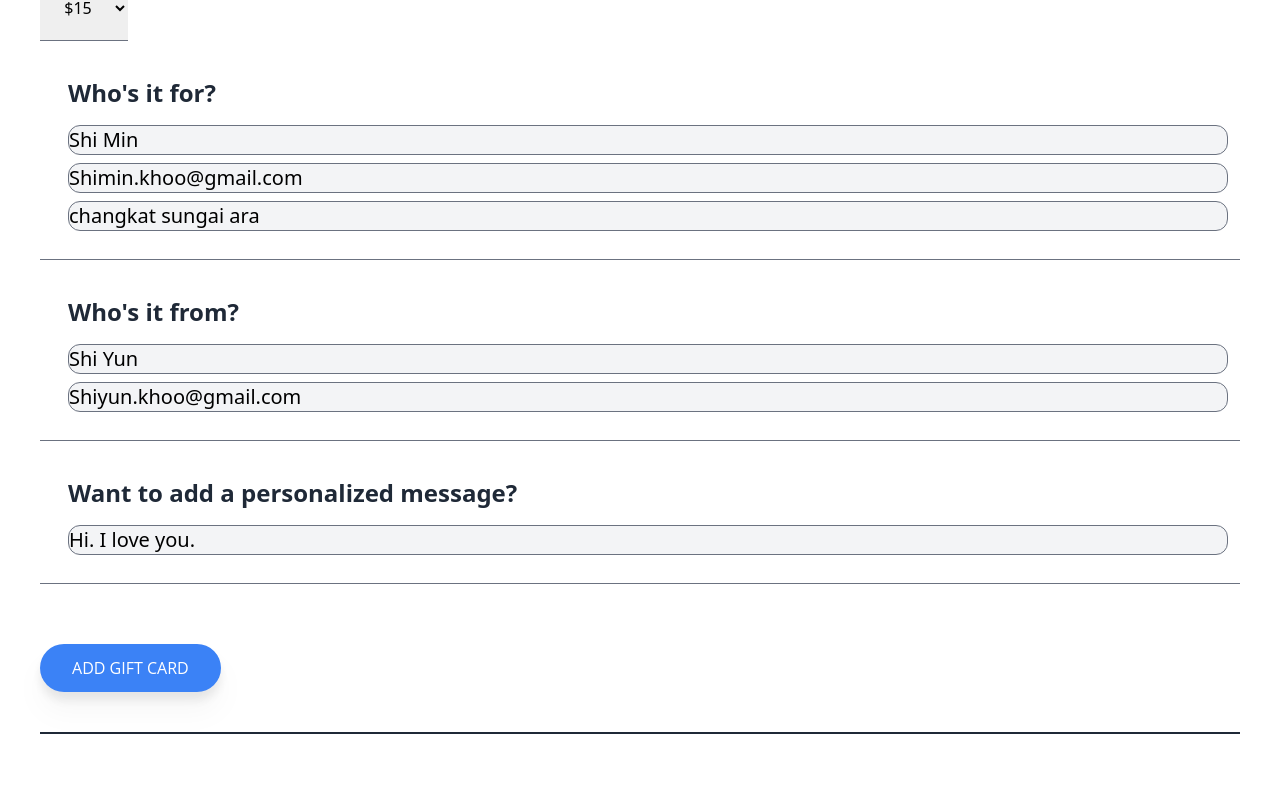
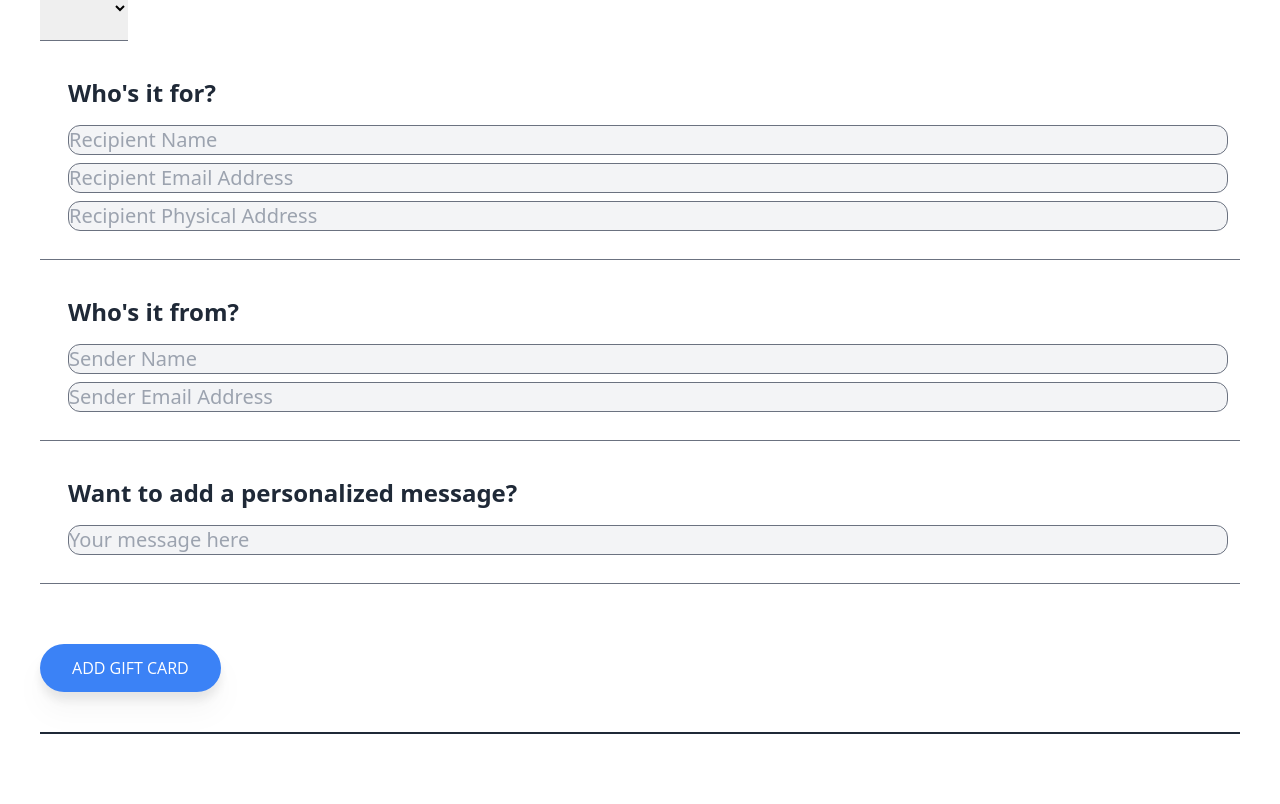
Before and after one commit to Syk27syk/MoodMusicZTM, a Nuxt app: page /giftCards in a window 1280 px wide. Shown: the part 2396-3200 px from the top of the page. Built offline with nearby package versions, Linux system fonts and the light colour scheme.

Commit message:
changing nuxt.config.js

```diff
--- a/nuxt.config.js
+++ b/nuxt.config.js
@@ -1,7 +1,7 @@
 export default {
   // Global page headers: https://go.nuxtjs.dev/config-head
   head: {
-    title: 'ztm-template',
+    title: 'Mood Music',
     htmlAttrs: {
       lang: 'en'
     },
--- a/pages/giftCards.vue
+++ b/pages/giftCards.vue
@@ -228,17 +228,17 @@
 export default {
   data () {
     return {
-      giftCardID: '1576996323453',
-      delivery: 'email',
-      design: 'Mood Bot',
-      giftCardAmount: '$15',
-      recipientName: 'Shi Min',
-      recipientEmail: 'Shimin.khoo@gmail.com',
-      recipientAddress: 'changkat sungai ara',
-      senderName: 'Shi Yun',
-      senderEmail: 'Shiyun.khoo@gmail.com',
-      personalizedMessage: 'Hi. I love you.',
-      showDeliveryModal: true,
+      giftCardID: '',
+      delivery: '',
+      design: '',
+      giftCardAmount: '',
+      recipientName: '',
+      recipientEmail: '',
+      recipientAddress: '',
+      senderName: '',
+      senderEmail: '',
+      personalizedMessage: '',
+      showDeliveryModal: false,
       bookmark: false,
     }
   },
--- a/pages/index.vue
+++ b/pages/index.vue
@@ -470,16 +470,6 @@
               <td>✔️</td>
             </tr>
             <tr>
-              <td><nobr>Available on Apple devices</nobr></td>
-              <td>✔️</td>
-              <td>✔️</td>
-            </tr>
-            <tr>
-              <td><nobr>Available on other supported devices</nobr></td>
-              <td>✔️</td>
-              <td>✔️</td>
-            </tr>
-            <tr>
               <td><nobr>Stream ad-free music</nobr></td>
               <td>✔️</td>
               <td>✔️</td>
```
